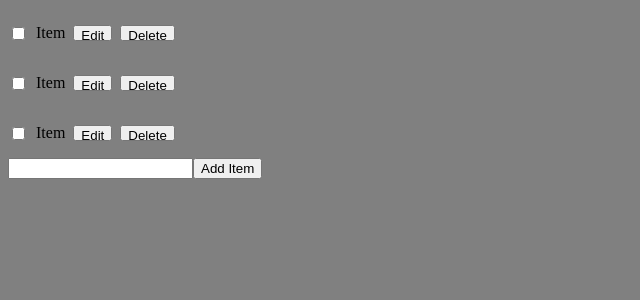
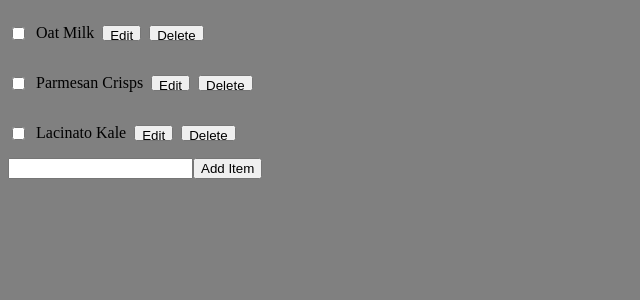
Before and after one commit to emmaegstad/adv-react-shopping-list, a React (Create React App) app: page / in a window 1280 px wide. Shown: the top 300 px of the page, without its empty margins (0-640 px from the left). Built offline with nearby package versions, Linux system fonts and the light colour scheme.

Commit message:
mapping through items in list

```diff
--- a/src/components/Item/Item.jsx
+++ b/src/components/Item/Item.jsx
@@ -1,11 +1,11 @@
 import React from 'react';
 import './Item.css';
 
-export default function Item() {
+export default function Item({ item }) {
   return (
     <div className="Item">
       <input type="checkbox" />
-      <p className="item-text">Item</p>
+      <p className="item-text">{item.text}</p>
       <button className="item-edit">Edit</button>
       <button className="item-delete">Delete</button>
     </div>
--- a/src/components/List/List.jsx
+++ b/src/components/List/List.jsx
@@ -2,12 +2,12 @@ import React from 'react';
 import './List.css';
 import Item from '../Item/Item';
 
-export default function List() {
+export default function List({ items }) {
   return (
     <div className="List">
-      <Item />
-      <Item />
-      <Item />
+      {items.map((item) => {
+        return <Item key={item.id} item={item} />;
+      })}
     </div>
   );
 }
--- a/src/views/Home/Home.jsx
+++ b/src/views/Home/Home.jsx
@@ -43,7 +43,7 @@ export default function Home() {
 
   return (
     <div className="Home">
-      <List />
+      <List items={items} />
       <Form />
     </div>
   );
```
